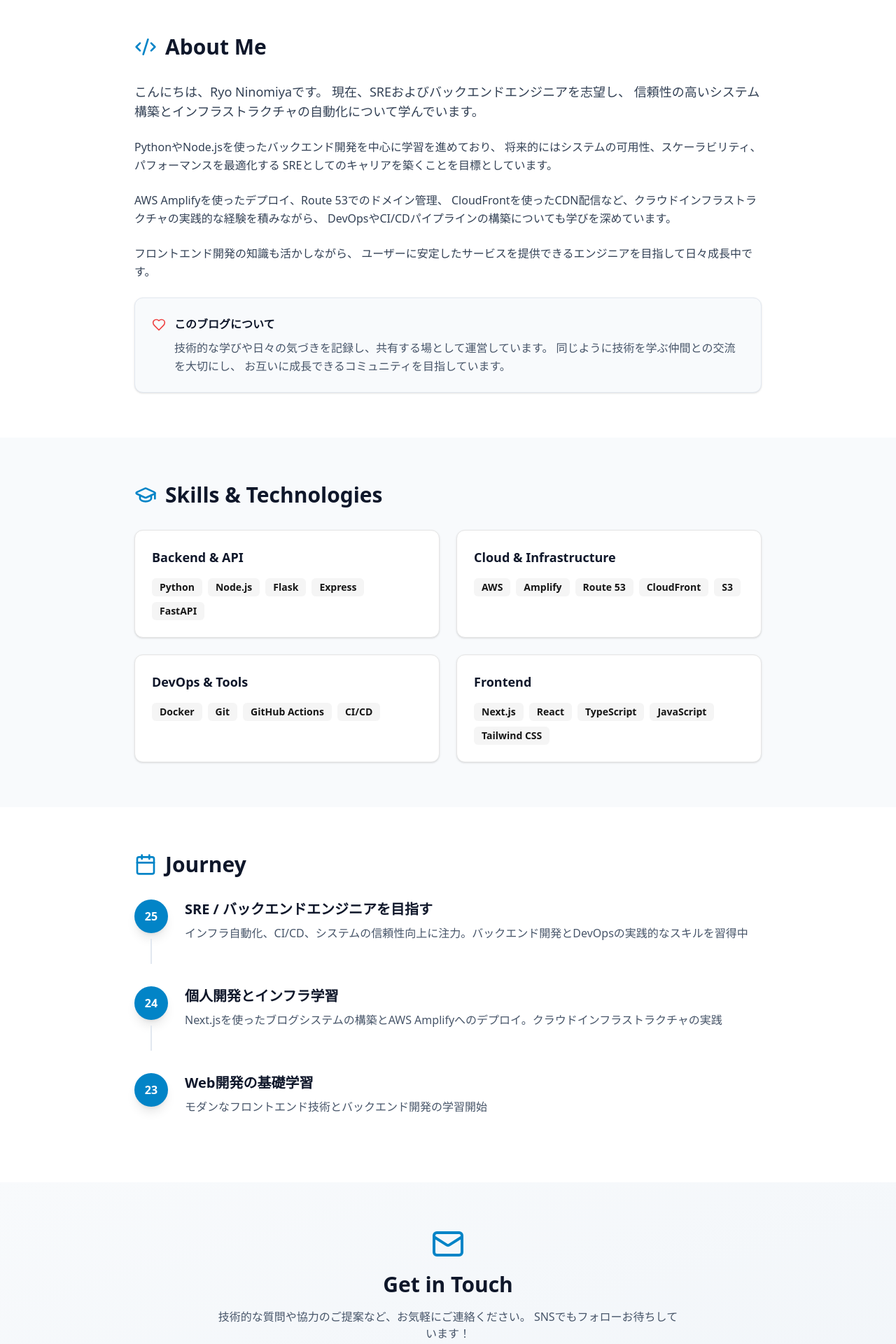
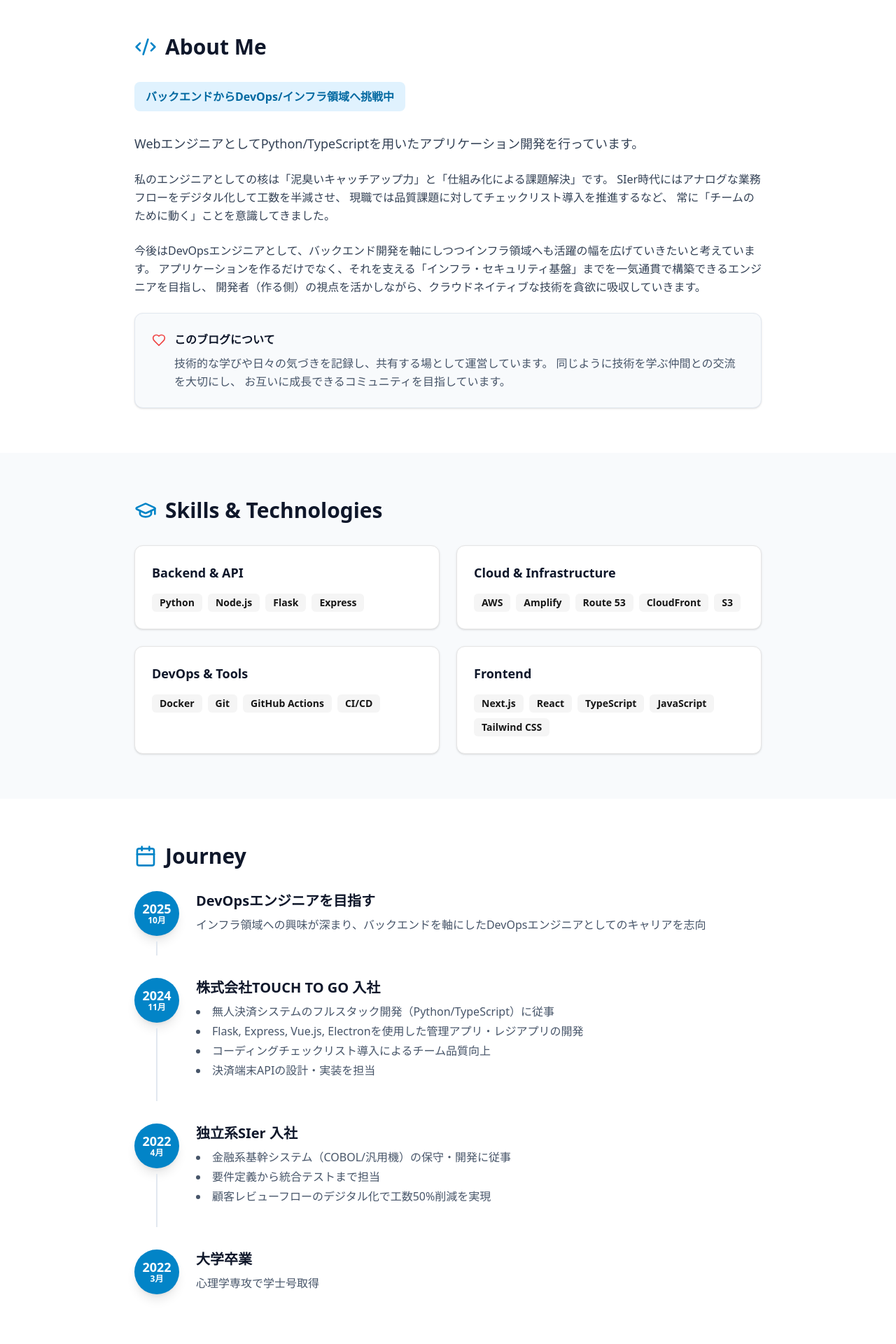
Before and after one commit to Ryocchi-Muscle/NINOMIN_BLOG, a Next.js app: page /about in a window 1280 px wide. Shown: the part 500-2420 px from the top of the page at 70% size. Built offline with nearby package versions, Linux system fonts and the light colour scheme.

Commit message:
feat: - PFページ修正

```diff
--- a/src/app/about/page.tsx
+++ b/src/app/about/page.tsx
@@ -20,7 +20,7 @@ import Footer from "@/components/Footer";
 
 export default function AboutPage() {
   const skills = {
-    backend: ["Python", "Node.js", "Flask", "Express", "FastAPI"],
+    backend: ["Python", "Node.js", "Flask", "Express"],
     cloud: ["AWS", "Amplify", "Route 53", "CloudFront", "S3"],
     devops: ["Docker", "Git", "GitHub Actions", "CI/CD"],
     frontend: ["Next.js", "React", "TypeScript", "JavaScript", "Tailwind CSS"],
@@ -28,21 +28,34 @@ export default function AboutPage() {
 
   const timeline = [
     {
-      year: "2025",
-      title: "SRE / バックエンドエンジニアを目指す",
+      year: "2025/10",
+      title: "DevOpsエンジニアを目指す",
       description:
-        "インフラ自動化、CI/CD、システムの信頼性向上に注力。バックエンド開発とDevOpsの実践的なスキルを習得中",
+        "インフラ領域への興味が深まり、バックエンドを軸にしたDevOpsエンジニアとしてのキャリアを志向",
     },
     {
-      year: "2024",
-      title: "個人開発とインフラ学習",
-      description:
-        "Next.jsを使ったブログシステムの構築とAWS Amplifyへのデプロイ。クラウドインフラストラクチャの実践",
+      year: "2024/11",
+      title: "株式会社TOUCH TO GO 入社",
+      description: [
+        "無人決済システムのフルスタック開発（Python/TypeScript）に従事",
+        "Flask, Express, Vue.js, Electronを使用した管理アプリ・レジアプリの開発",
+        "コーディングチェックリスト導入によるチーム品質向上",
+        "決済端末APIの設計・実装を担当",
+      ],
     },
     {
-      year: "2023",
-      title: "Web開発の基礎学習",
-      description: "モダンなフロントエンド技術とバックエンド開発の学習開始",
+      year: "2022/4",
+      title: "独立系SIer 入社",
+      description: [
+        "金融系基幹システム（COBOL/汎用機）の保守・開発に従事",
+        "要件定義から統合テストまで担当",
+        "顧客レビューフローのデジタル化で工数50%削減を実現",
+      ],
+    },
+    {
+      year: "2022/3",
+      title: "大学卒業",
+      description: "心理学専攻で学士号取得",
     },
   ];
 
@@ -104,10 +117,6 @@ export default function AboutPage() {
                   <Briefcase className="h-4 w-4" />
                   <span>株式会社 TOUCH TO GO</span>
                 </div>
-                <div className="flex items-center gap-2">
-                  <Calendar className="h-4 w-4" />
-                  <span>2024年より個人開発</span>
-                </div>
               </div>
             </motion.div>
           </div>
@@ -129,27 +138,27 @@ export default function AboutPage() {
             </h2>
 
             <div className="space-y-6 text-slate-700 dark:text-slate-300 leading-relaxed">
+              <div className="inline-block px-4 py-2 bg-sky-100 dark:bg-sky-900/30 rounded-lg mb-2">
+                <span className="font-semibold text-sky-700 dark:text-sky-300">
+                  バックエンドからDevOps/インフラ領域へ挑戦中
+                </span>
+              </div>
+
               <p className="text-lg">
-                こんにちは、Ryo Ninomiyaです。
-                現在、SREおよびバックエンドエンジニアを志望し、
-                信頼性の高いシステム構築とインフラストラクチャの自動化について学んでいます。
+                WebエンジニアとしてPython/TypeScriptを用いたアプリケーション開発を行っています。
               </p>
 
               <p>
-                PythonやNode.jsを使ったバックエンド開発を中心に学習を進めており、
-                将来的にはシステムの可用性、スケーラビリティ、パフォーマンスを最適化する
-                SREとしてのキャリアを築くことを目標としています。
+                私のエンジニアとしての核は「泥臭いキャッチアップ力」と「仕組み化による課題解決」です。
+                SIer時代にはアナログな業務フローをデジタル化して工数を半減させ、
+                現職では品質課題に対してチェックリスト導入を推進するなど、
+                常に「チームのために動く」ことを意識してきました。
               </p>
 
               <p>
-                AWS Amplifyを使ったデプロイ、Route 53でのドメイン管理、
-                CloudFrontを使ったCDN配信など、クラウドインフラストラクチャの実践的な経験を積みながら、
-                DevOpsやCI/CDパイプラインの構築についても学びを深めています。
-              </p>
-
-              <p>
-                フロントエンド開発の知識も活かしながら、
-                ユーザーに安定したサービスを提供できるエンジニアを目指して日々成長中です。
+                今後はDevOpsエンジニアとして、バックエンド開発を軸にしつつインフラ領域へも活躍の幅を広げていきたいと考えています。
+                アプリケーションを作るだけでなく、それを支える「インフラ・セキュリティ基盤」までを一気通貫で構築できるエンジニアを目指し、
+                開発者（作る側）の視点を活かしながら、クラウドネイティブな技術を貪欲に吸収していきます。
               </p>
 
               <Card className="bg-slate-50 dark:bg-slate-800/50 border-slate-200 dark:border-slate-700">
@@ -250,8 +259,15 @@ export default function AboutPage() {
                   className="flex gap-6"
                 >
                   <div className="flex flex-col items-center">
-                    <div className="w-12 h-12 rounded-full bg-sky-600 text-white flex items-center justify-center font-bold shadow-lg">
-                      {item.year.slice(-2)}
+                    <div className="w-16 h-16 rounded-full bg-sky-600 text-white flex flex-col items-center justify-center font-bold shadow-lg">
+                      <span className="text-lg leading-none">
+                        {item.year.split("/")[0]}
+                      </span>
+                      <span className="text-xs leading-none mt-0.5">
+                        {item.year.includes("/")
+                          ? item.year.split("/")[1] + "月"
+                          : ""}
+                      </span>
                     </div>
                     {index < timeline.length - 1 && (
                       <div className="w-0.5 flex-1 bg-slate-200 dark:bg-slate-700 mt-2" />
@@ -261,9 +277,17 @@ export default function AboutPage() {
                     <h3 className="text-xl font-semibold text-slate-900 dark:text-slate-50 mb-2">
                       {item.title}
                     </h3>
-                    <p className="text-slate-600 dark:text-slate-400">
-                      {item.description}
-                    </p>
+                    {Array.isArray(item.description) ? (
+                      <ul className="text-slate-600 dark:text-slate-400 space-y-1 list-disc list-inside">
+                        {item.description.map((line, i) => (
+                          <li key={i}>{line}</li>
+                        ))}
+                      </ul>
+                    ) : (
+                      <p className="text-slate-600 dark:text-slate-400">
+                        {item.description}
+                      </p>
+                    )}
                   </div>
                 </motion.div>
               ))}
@@ -286,7 +310,7 @@ export default function AboutPage() {
               Get in Touch
             </h2>
             <p className="text-slate-600 dark:text-slate-400 mb-8 max-w-2xl mx-auto">
-              技術的な質問や協力のご提案など、お気軽にご連絡ください。
+              質問や協力のご提案など、お気軽にご連絡ください。
               SNSでもフォローお待ちしています！
             </p>
             <div className="flex flex-wrap gap-4 justify-center">
--- a/src/components/Footer.tsx
+++ b/src/components/Footer.tsx
@@ -59,12 +59,18 @@ export default function Footer() {
               asChild
             >
               <a
-                href="https://qiita.com/Ninomin"
+                href="https://zenn.dev/r_ninomin"
                 target="_blank"
                 rel="noopener noreferrer"
-                aria-label="Qiita"
+                aria-label="Zenn"
               >
-                <BookOpen className="h-5 w-5" />
+                <svg
+                  viewBox="0 0 24 24"
+                  className="h-5 w-5 fill-current"
+                  aria-hidden="true"
+                >
+                  <path d="M.264 23.771h4.984c.264 0 .498-.147.645-.352L19.614.874c.176-.293-.029-.645-.381-.645h-4.72c-.235 0-.44.117-.557.323L.03 23.361c-.088.176.029.41.234.41zM17.445 23.419l6.479-10.408c.205-.323-.029-.733-.41-.733h-4.691c-.176 0-.352.088-.44.235l-6.655 10.643c-.176.264.029.616.352.616h4.779c.234-.001.468-.119.586-.353z" />
+                </svg>
               </a>
             </Button>
             <Button
@@ -74,7 +80,7 @@ export default function Footer() {
               asChild
             >
               <a
-                href="https://www.linkedin.com/in/ryo-ninomiya"
+                href="https://www.linkedin.com/in/ryo-ninomiya-421587351/"
                 target="_blank"
                 rel="noopener noreferrer"
                 aria-label="LinkedIn"
--- a/src/components/HeroSection.tsx
+++ b/src/components/HeroSection.tsx
@@ -109,12 +109,18 @@ export default function HeroSection() {
 
         <Button variant="outline" size="lg" className="gap-2" asChild>
           <a
-            href="https://qiita.com/Ninomin"
+            href="https://zenn.dev/r_ninomin"
             target="_blank"
             rel="noopener noreferrer"
           >
-            <BookOpen className="h-5 w-5" />
-            Qiita
+            <svg
+              viewBox="0 0 24 24"
+              className="h-5 w-5 fill-current"
+              aria-hidden="true"
+            >
+              <path d="M.264 23.771h4.984c.264 0 .498-.147.645-.352L19.614.874c.176-.293-.029-.645-.381-.645h-4.72c-.235 0-.44.117-.557.323L.03 23.361c-.088.176.029.41.234.41zM17.445 23.419l6.479-10.408c.205-.323-.029-.733-.41-.733h-4.691c-.176 0-.352.088-.44.235l-6.655 10.643c-.176.264.029.616.352.616h4.779c.234-.001.468-.119.586-.353z" />
+            </svg>
+            Zenn
           </a>
         </Button>
 
```
